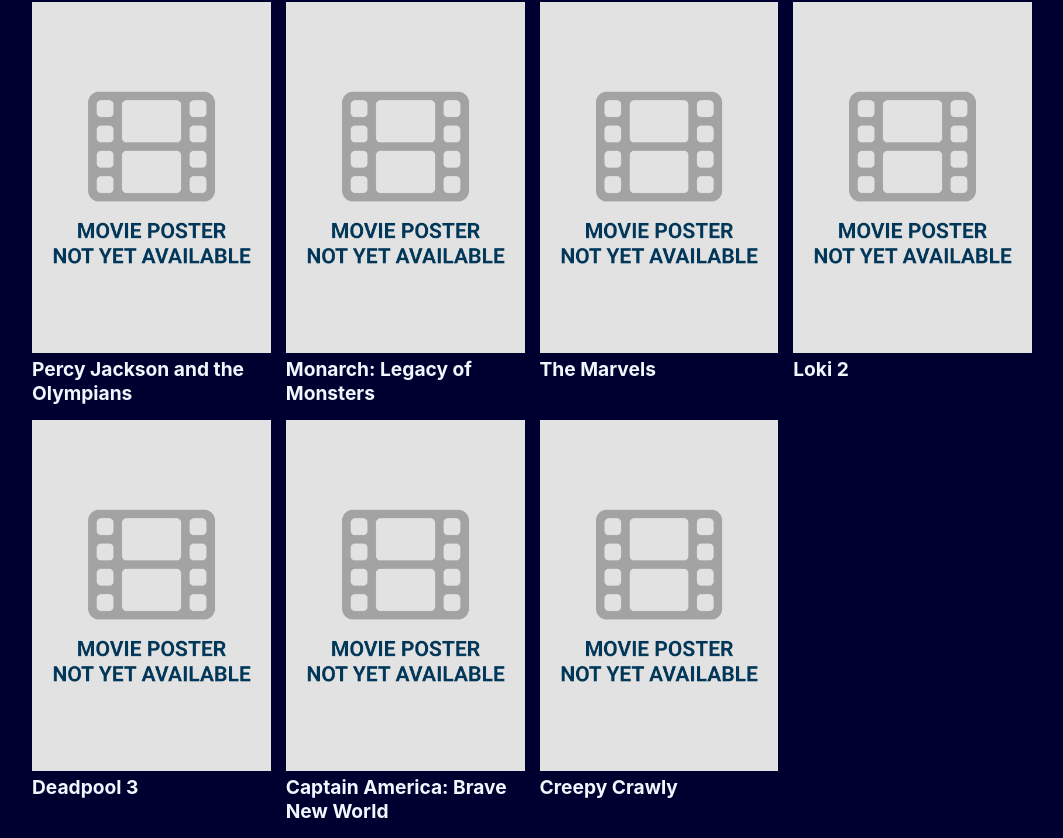
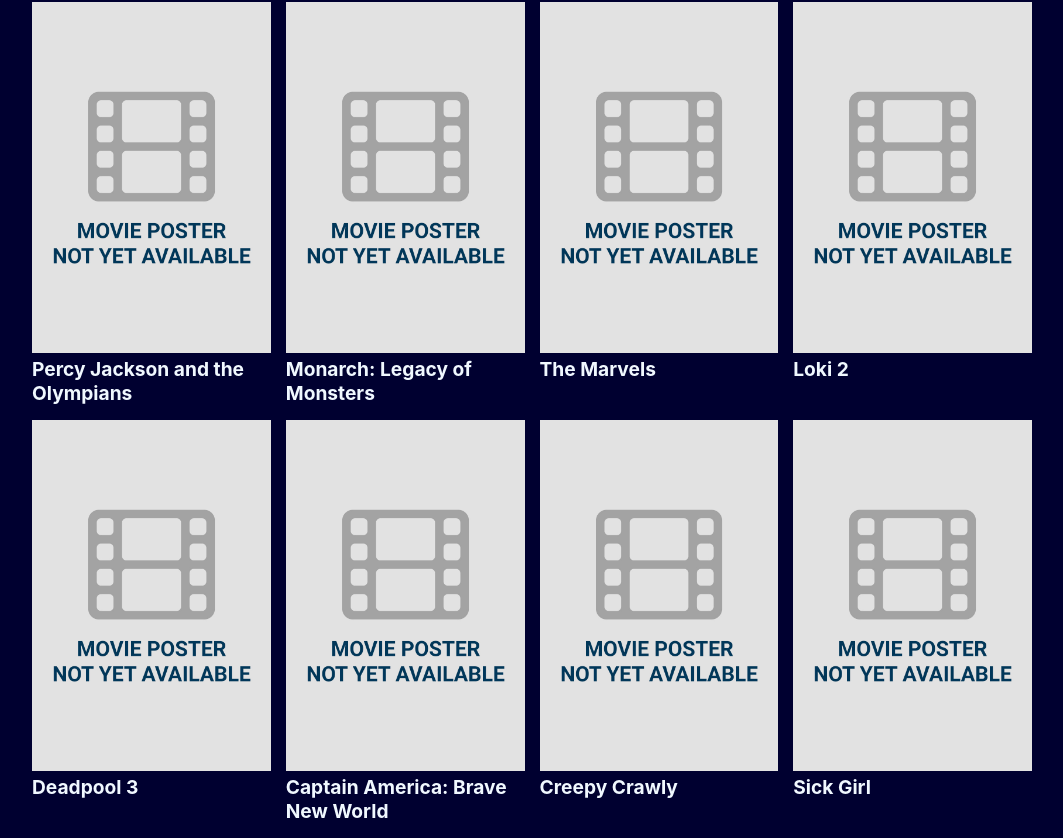
Before and after one commit to mitchiemt11/trailers-trove, a React (Create React App) app: page / in a window 1280 px wide. Shown: the part 1407-2245 px from the top of the page, without its empty margins (108-1171 px from the left). Built offline with nearby package versions, Linux system fonts and the light colour scheme; the HTML template or start-up script is replaced by a standard one.

Commit message:
Add Sick Girl Trailer

```diff
--- a/src/data.js
+++ b/src/data.js
@@ -99,4 +99,10 @@
     description: "While quarantining at a Thailand hotel, guests begin disappearing with no explanation from staff, leaving the group to wonder whether there may be some truth to local urban legends about a terrifying creature rumored to possess its victims.",
     thumbnail: DEFAULT
   },
+  {
+    id: 16,
+    title: "Sick Girl",
+    description: "A female driven comedy about a woman who feels that she & her friends have grown apart.",
+    thumbnail: DEFAULT
+  },
 ];
```
